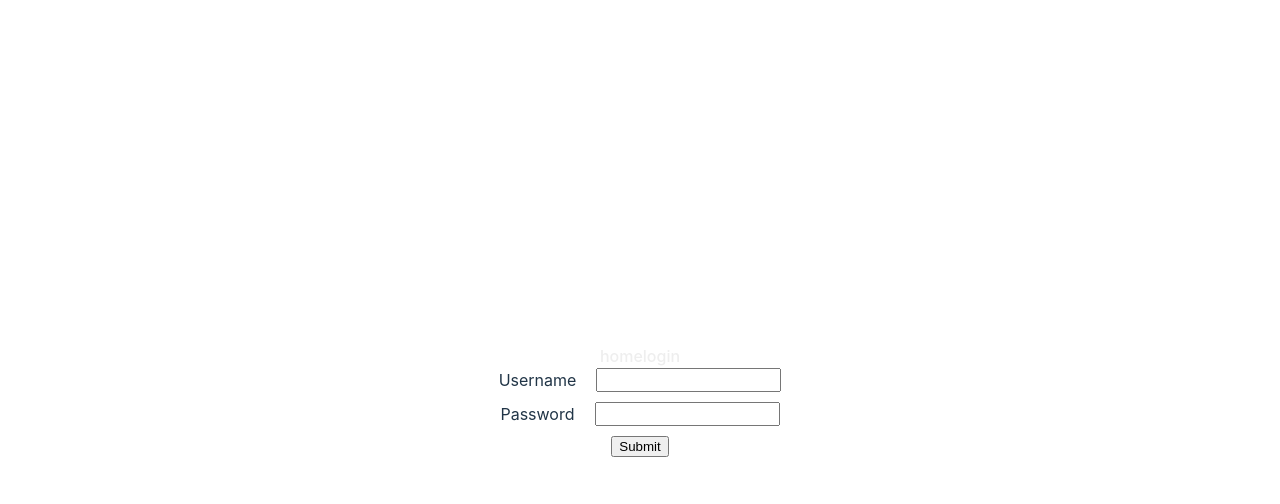
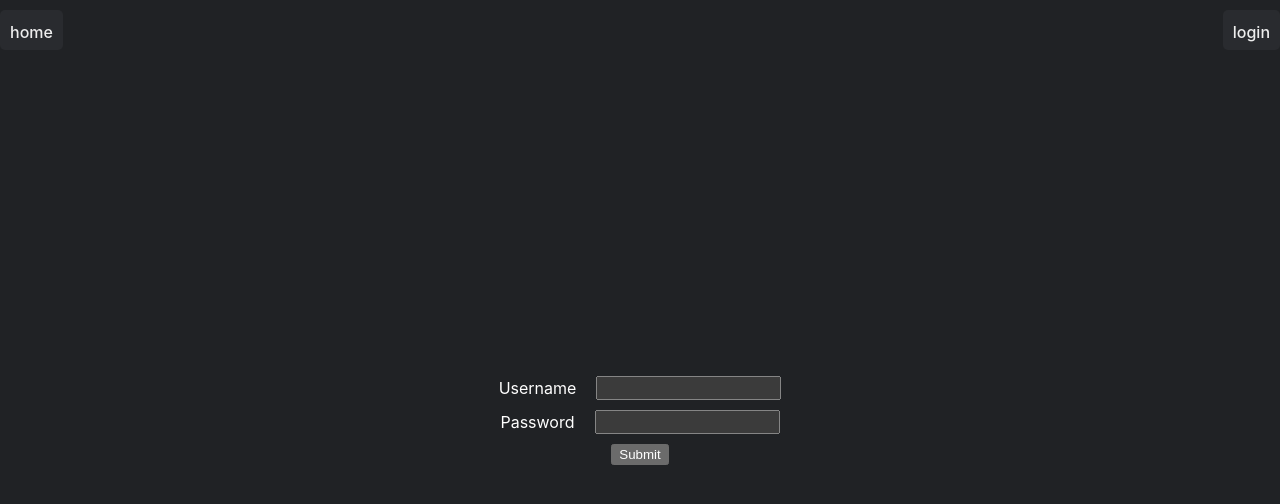
Before and after one commit to biomathcode/3analytics-assigment, a React (Vite) app: page /login in a window 1280 px wide. Shown: the top 504 px of the page. Built offline with nearby package versions, Linux system fonts and the light colour scheme.

Commit message:
added styles

```diff
--- a/src/App.css
+++ b/src/App.css
@@ -1,8 +1,40 @@
 #root {
   max-width: 1280px;
-  margin: 0 auto;
-  padding: 2rem;
+  margin: 0;
+  /* padding: 2rem; */
   text-align: center;
+}
+
+.black1 {
+  background-color: var(--black1);
+}
+
+.black2 {
+  background-color: var(--black2);
+}
+
+.black3 {
+  background-color: var(--black3);
+}
+
+.black4 {
+  background-color: var(--black4);
+}
+
+.primary {
+  background-color: var(--primary);
+}
+
+.secondary {
+  background-color: var(--secondary);
+}
+
+.text1 {
+  color: var(--text1);
+}
+
+.text2 {
+  color: var(--text2);
 }
 
 .flex {
--- a/src/App.tsx
+++ b/src/App.tsx
@@ -7,7 +7,7 @@ import {
   useParams,
 } from "react-router-dom";
 
-import UserContext, {UserProvider} from './context/UserContext';
+import  {UserProvider} from './context/UserContext';
 import PostList from './Components/PostList';
 import PostView from './Components/PostView';
 import Navbar from './Components/Navbar';
@@ -40,7 +40,7 @@ function App() {
 
     <Routes>
       <Route element={<Private />}>
-      <Route path="/" element={ <Home/>  } />
+      <Route path="/" element={ <PostList/>  } />
       <Route path="post/:id" element={<Post/>} />
 
       </Route>
@@ -55,21 +55,7 @@ function App() {
   )
 }
 
-class Home extends Component {
-  static contextType = UserContext
 
-
-  componentDidMount() {
-    const context = this.context;
-
-    console.log(context) // { name: 'Tania', loggedIn: true }
-  }
-
-
-  render() {
-    return <div><PostList /></div>
-  }
-}
 
 const Post = () => {
   const {id} = useParams();
--- a/src/Components/PostList/Pagination/index.tsx
+++ b/src/Components/PostList/Pagination/index.tsx
@@ -1,6 +1,6 @@
 function Pagination() {
     return (
-        <div className="flex gap-10">
+        <div className="flex w-100 center gap-10">
             {
                 [1,2,3,4,5,6,7,8,9,10].map((el) =>  (
                         <div style={{width: '40px', height: '40px', background: '#555'}} key={el}>{el}</div>
--- a/src/Components/PostList/index.tsx
+++ b/src/Components/PostList/index.tsx
@@ -37,9 +37,10 @@ class PostList extends React.Component{
     render() {
         const {data, isFetching} = this.state;
         return (
-            <div>
+            <div className="  jc flex col center  mt-40">
                 <UserSelect/>
                 {isFetching && <LoadingIndicator/>}
+                <div className="flex col jc center">
                 {
                     data.map((post) => {
                         return(
@@ -47,7 +48,10 @@ class PostList extends React.Component{
                         )
                     })
                 }
-        <Pagination/>
+
+                </div>
+
+                <Pagination/>
 
 
             </div>
@@ -60,14 +64,14 @@ export default PostList;
 
 const PostCard:FC<PostType> = (data) => {
     return (
-        <>
+        <div className="card">
         <Link to={"/post/" + data.id}>
         <div>
             <h2>{data.title}</h2>
             <div>{data.body}</div>
         </div>
         </Link>
-        </>
+        </div>
 
     )
 }
--- a/src/auth/Login.tsx
+++ b/src/auth/Login.tsx
@@ -43,7 +43,8 @@ class Login extends React.Component {
 
     render() {
       return (
-        <>
+
+        <div className="mt-40 w-100 h-100 flex center col jc">
         {this.state.error && <p>{this.state.error}</p>}
 
 
@@ -66,7 +67,7 @@ class Login extends React.Component {
         </>
            )}
         </UserContext.Consumer>
-        </>
+        </div>
       );
     }
   }
--- a/src/index.css
+++ b/src/index.css
@@ -4,33 +4,59 @@
   line-height: 24px;
   font-weight: 400;
 
-  color-scheme: light dark;
-  color: rgba(255, 255, 255, 0.87);
-  background-color: #242424;
+  color-scheme: dark;
 
   font-synthesis: none;
   text-rendering: optimizeLegibility;
   -webkit-font-smoothing: antialiased;
   -moz-osx-font-smoothing: grayscale;
   -webkit-text-size-adjust: 100%;
+
+  --black1: #40444b;
+  --black2: #2f3136;
+  --black3: #292b2f;
+  --black4: #202225;
+  --primary: #404eed;
+  --secondary: #5865f2;
+  --text1: #ffffff;
+  --text2: #eee;
+
+  --nav-height: 40px;
+}
+
+body {
+  background-color: var(--black4);
+  color: var(--text1);
+  margin: 0px;
+  padding: 0px;
+  box-sizing: border-box;
 }
 
 a {
+  text-decoration: none;
+  color: var(--text1);
+}
+
+nav a {
   font-weight: 500;
   color: #eee;
   text-decoration: inherit;
+  padding: 10px;
+  border-radius: 5px;
+  background-color: var(--black3);
 }
-a:hover {
-  color: #535bf2;
+nav a:hover {
+  background-color: var(--primary);
+  color: #eee;
 }
 
-body {
+/* body {
   margin: 0;
   display: flex;
   place-items: center;
   min-width: 320px;
   min-height: 100vh;
-}
+} */
 
 h1 {
   font-size: 3.2em;
@@ -56,15 +82,40 @@ button:focus-visible {
   outline: 4px auto -webkit-focus-ring-color;
 }
 
-@media (prefers-color-scheme: light) {
-  :root {
-    color: #213547;
-    background-color: #ffffff;
-  }
-  a:hover {
-    color: #747bff;
-  }
-  button {
-    background-color: #f9f9f9;
-  }
+nav {
+  position: absolute;
+  top: 10px;
+  height: 40px;
+  width: 100vw;
+  display: flex;
+  justify-content: space-between;
+  margin: 0px;
 }
+
+.container {
+  width: 100vw;
+  height: calc(100vh - var(--nav-height));
+  padding: 100px;
+  margin-top: var(--nav-height);
+  border: 1px solid #3e3e3e;
+}
+
+.mt-10 {
+  margin-top: 10px;
+}
+.mt-20 {
+  margin-top: 20px;
+}
+.mt-30 {
+  margin-top: 30px;
+}
+.mt-40 {
+  margin-top: 40px;
+}
+
+.w-100 {
+  width: 100vw;
+}
+.h-100 {
+  height: calc(100vh - var(--nav-height));
+}
```
